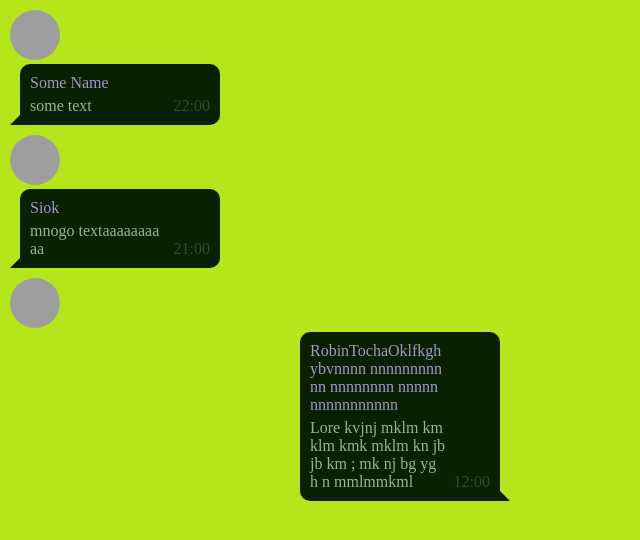
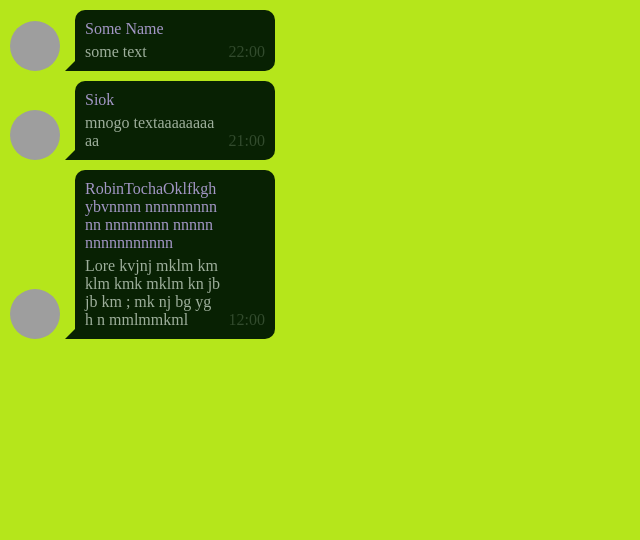
Before and after one commit to ViVarkina/HomeWorkReposit, a React (Vite) app: page / in a window 1280 px wide. Shown: the top 540 px of the page, without its empty margins (0-640 px from the left). Built offline with nearby package versions, Linux system fonts and the light colour scheme; grey boxes are pictures that could not be loaded.

Commit message:
Функция для замены классов

```diff
--- /dev/null
+++ b/src/App.css
@@ -0,0 +1,4 @@
+*{
+    padding: 0;
+    margin: 0;
+}
--- a/src/App.tsx
+++ b/src/App.tsx
@@ -1,9 +1,10 @@
-import Homework1 from "./homework/homework1/Homework1.tsx";
+import {Homework} from "./homework/homework1/Homework.tsx";
+import './App.css'
 
 
 function App() {
     return (<>
-        <Homework1/>
+        <Homework/>
     </>)
 }
 
--- a/src/homework/homework1/AlternativeMessage.tsx
+++ b/src/homework/homework1/AlternativeMessage.tsx
@@ -1,4 +1,8 @@
 function AlternativeMessage() {
+
+
+
+
     return (
         <div>
 
--- a/src/homework/homework1/Homework1.tsx
+++ b/src/homework/homework1/Homework.tsx
@@ -1,4 +1,5 @@
-import Message from "./Message.tsx";
+import {Message} from "./Message.tsx";
+
 
 const messageData = {
     avatar: 'https://sun9-74.userapi.com/Ph-WiuOtF985il9AvN9JqiCWedmHtSGSSTXrSA/ltEB2Z2-YO4.jpg',
@@ -19,7 +20,7 @@ const messageData2 = {
     time: '12:00',
 }
 
-function Homework1() {
+export const Homework=()=> {
     return (
         <div style={{display:'flex', flexDirection:'column', gap:'10px', width: '500px'}}>
             {/*<hr/>*/}
@@ -50,5 +51,3 @@ function Homework1() {
         </div>
     )
 }
-
-export default Homework1
--- a/src/homework/homework1/Message.module.css
+++ b/src/homework/homework1/Message.module.css
@@ -1,12 +1,10 @@
-*{
-    padding: 0;
-    margin: 0;
-}
-
 body{
     background: #B5E61B;
     padding: 10px;
 }
+
+
+
 
 .divWrapper {
     display: flex;
@@ -18,6 +16,9 @@ body{
     flex-direction: row-reverse;
 }
 
+
+
+
 .divCommonWrapper{
     display: flex;
     align-items: end;
@@ -28,11 +29,25 @@ body{
 }
 
 
-.imgSize {
-    width: 50px;
-    height: 50px;
-    border-radius: 50px;
+
+
+
+.divContsinerTraingle{
+    width: 0;
+    height: 0;
+    border-bottom: 10px solid #082103;
+    border-left: 10px solid transparent;
+    border-right: none;
 }
+
+.divContsinerTraingleRever{
+    border-left: none;
+    border-right: 10px solid transparent;
+}
+
+
+
+
 
 .mainWrapper{
     padding: 10px;
@@ -50,13 +65,21 @@ body{
     border-radius: 10px 10px 0 10px;
 }
 
+
+
+
+.imgSize {
+    width: 50px;
+    height: 50px;
+    border-radius: 50px;
+}
+
 .mainContainer{
     display: flex;
     flex-direction: column;
     gap: 5px;
     flex-grow: 1;
     word-break: break-all;
-
 }
 
 .nameSize{
@@ -66,18 +89,4 @@ body{
 
 .timeSize{
     color:#324B2D;
-    /*width: 50px;*/
 }
-
-.divContsinerTraingle{
-    width: 0;
-    height: 0;
-    border-bottom: 10px solid #082103;
-    border-left: 10px solid transparent;
-    border-right: none;
-}
-
-.divContsinerTraingleRever{
-    border-left: none;
-    border-right: 10px solid transparent;
-}
--- a/src/homework/homework1/Message.tsx
+++ b/src/homework/homework1/Message.tsx
@@ -1,15 +1,22 @@
 import css from './Message.module.css'
 
-const clx=(arrSrting:string[], obj?:Record<string, boolean | undefined> ):string=>{
-    console.log(arrSrting, obj)
-    // методы
-    return //  "1 2 3"
+const clx=(arrString:string[], obj?:Record<string, boolean | undefined> ):string=>{
+    console.log(arrString, obj, '1')
+    for(const key in obj){
+        console.log(obj.key, key, 'for')
+        if(obj.key === true) {
+            console.log(obj.key, key, 'if')
+            const newArr = [...arrString, key]
+            return  newArr.join(', ')
+        }
+        else {
+            console.log(obj.key, key, 'else')
+            return arrString.join(', ')
+        }
+    }
 }
-console.log(clx(['1', '2'], {'3':true, '4':false, '5':undefined}))
 console.log(clx(['класс1', "класс2"], {'класс3':true, 'класс4':false, 'класс5':undefined}))
 //  "1 2 3"
-
-// 1 2 3
 
 interface Props {
     avatar: string
@@ -20,16 +27,15 @@ interface Props {
 }
 
 
-function Message({avatar, name, message, time, incoming}: Props) {
+export const Message=({avatar, name, message, time, incoming}: Props)=> {
     // const css = {divWrapper:'diwWrapper'};
 
     return (
-        // <div className={`${css.divWrapper} ${incoming ? css.divWrapperRevert :''}`}>
         <div className={clx([css.divWrapper],{[css.divWrapperRevert]:incoming})}>
             <img src={avatar} className={css.imgSize}/>
-            <div className={`${css.divCommonWrapper} ${incoming ? css.revertConteiner : ''}`}>
-                <div className={`${css.divContsinerTraingle} ${incoming ? css.divContsinerTraingleRever : ''}`}></div>
-                <div className={`${css.mainWrapper} ${incoming ? css.mainWrapperRevert : ''}`}>
+            <div className={clx([css.divCommonWrapper],{[css.revertConteiner]:incoming})}>
+                <div className={clx([css.divContsinerTraingle],{[css.divContsinerTraingleRever]:incoming})}></div>
+                <div className={clx([css.mainWrapper],{[css.mainWrapperRevert]:incoming})}>
                     <div className={css.mainContainer}>
                         <span className={css.nameSize}>{name}</span>
                         <p>{message}</p>
@@ -42,7 +48,3 @@ function Message({avatar, name, message, time, incoming}: Props) {
         </div>
     )
 }
-
-
-
-export default Message
```
